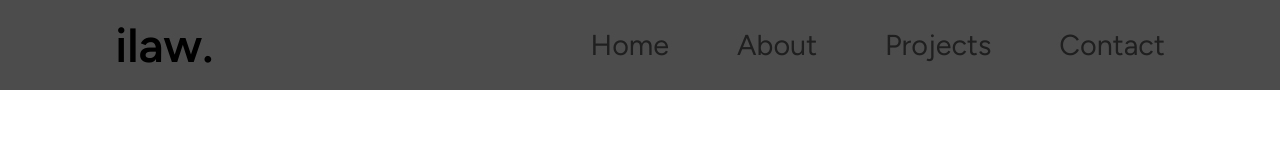
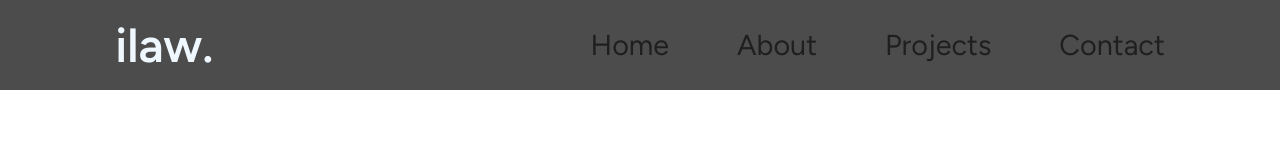
Before and after one commit to lloyduycb/ilaw, a plain HTML site: page index.html in a window 1280 px wide. Drawn offline with nearby package versions, Linux system fonts and the light colour scheme.

Commit message:
changed logo to white

```diff
--- a/styles.css
+++ b/styles.css
@@ -32,6 +32,7 @@
     cursor: pointer;
     transition: 0.3s ease-in-out;
     font-weight: 600;
+    color:aliceblue
 }
 
 .logo:hover {
```
Also changed, not shown: home.html (added).
